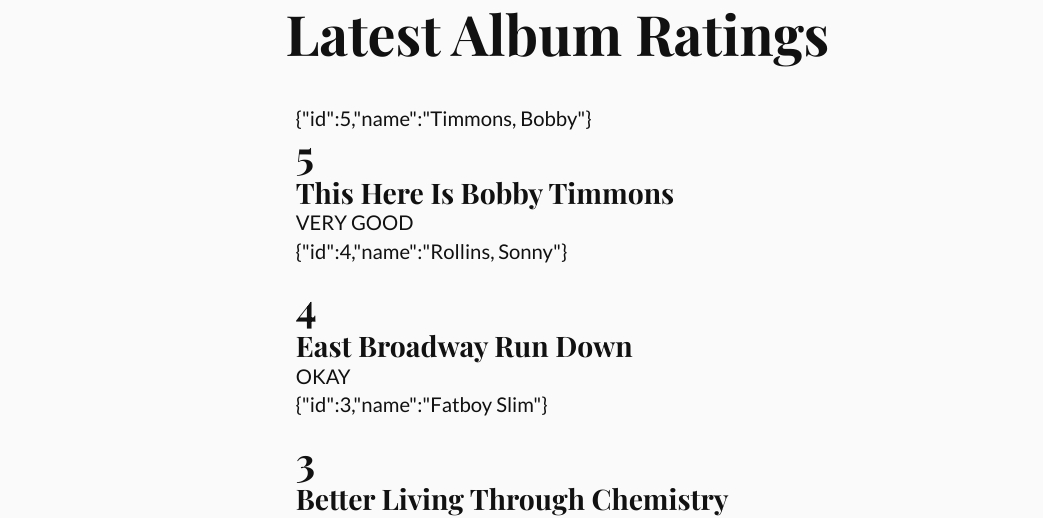
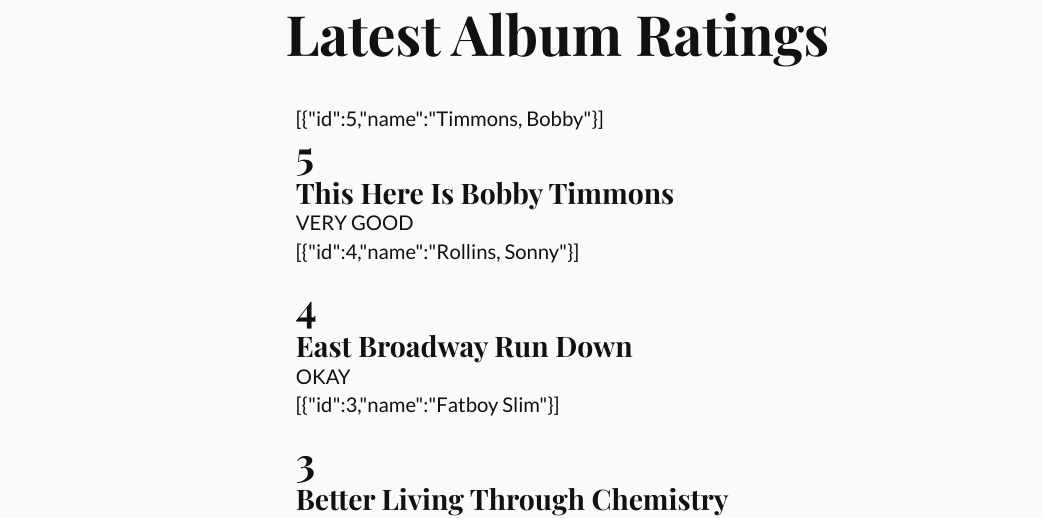
Before and after one commit to thomaswoodcock/thomaswoodcock.github.io, a Jekyll site: the page built from index.html, in a window 1280 px wide. Shown: the part 510-1028 px from the top of the page, without its empty margins (0-1043 px from the left). Built offline with Jekyll 4.4.1, drawn with Linux system fonts in a browser that asks for light colours; some of the changed lines change nothing that is shown.

Commit message:
Use where not find

```diff
--- a/index.html
+++ b/index.html
@@ -28,8 +28,8 @@
     <ul>
       {% for album in albums limit: 3 %}{% assign rating = album.rating | minus:
       1 %}{% assign artists = "" | split: "" %}{% for artist_id in album.person
-      %}{% assign artist = site.data.artists | find: "id", artist_id %}{{ artist
-      | jsonify }}{% endfor %}
+      %}{% assign artist = site.data.artists | where: "id", artist_id %}{{
+      artist | jsonify }}{% endfor %}
       <li>
         <header>
           <h3>{{ album.person | join: " & " }}</h3>
```
